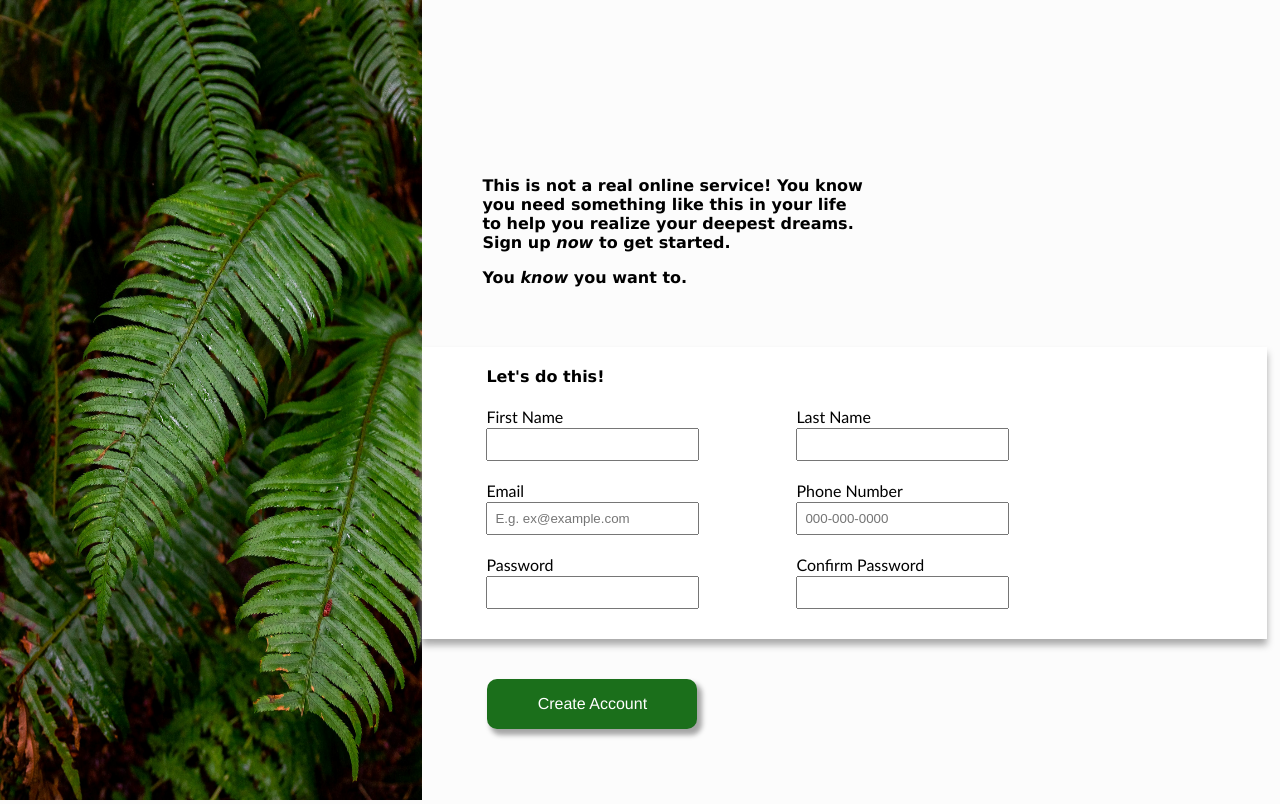
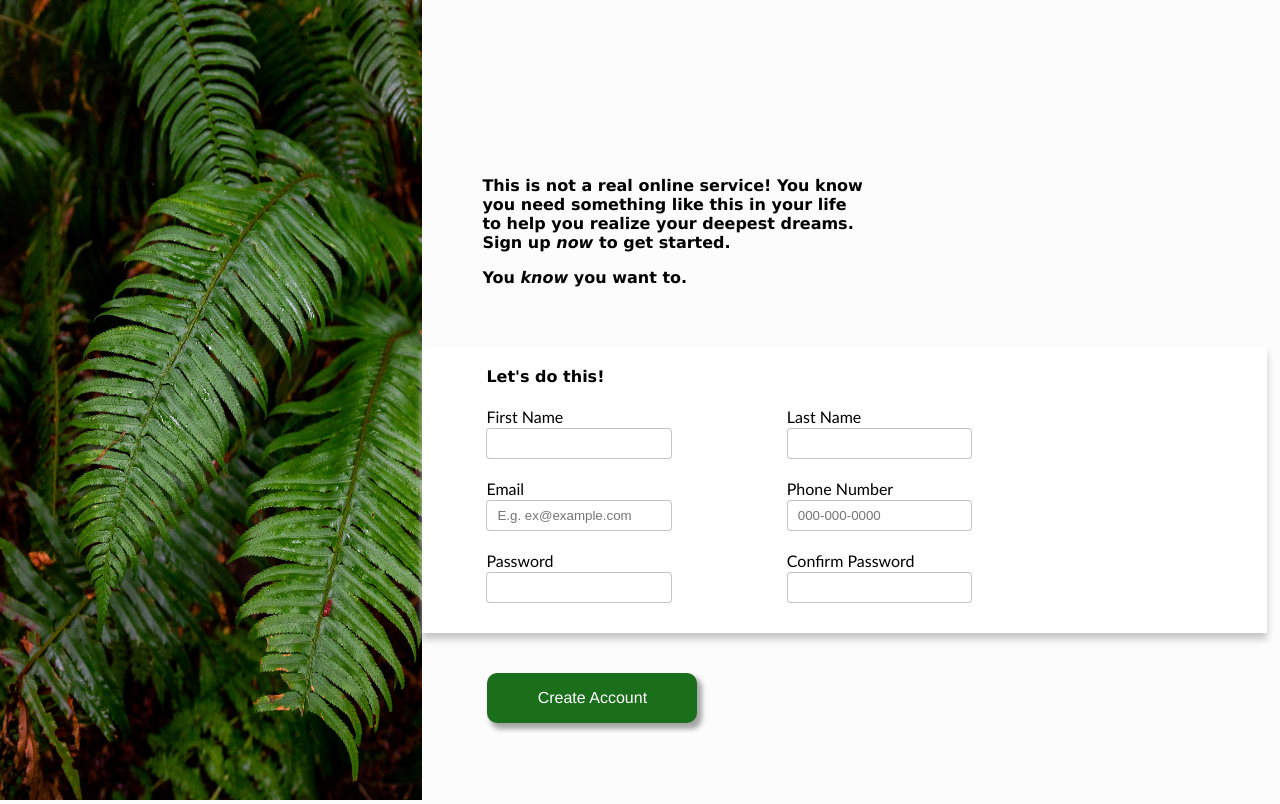
Before and after one commit to dbrooks11/signup-form-odin, a plain HTML site: page index.html in a window 1280 px wide. Drawn offline with Linux system fonts and the light colour scheme.

Commit message:
added padding within input box and drop showdow when focused

```diff
--- a/style.css
+++ b/style.css
@@ -48,13 +48,23 @@ fieldset{
     margin-top: 60px;
     background-color: white;
     width: 66vw;
-    box-shadow: 0px 6px 7px 0px rgb(169, 169, 169);
+    box-shadow: 0px 6px 7px 0px rgb(197, 197, 197);
 }
 
 .input_form > div > form > fieldset > div > div > input {
-    width: 100%;
+    width: 13vw;
     padding: 7px;
+    border-radius: 4px;
+    border: solid 1px rgba(0, 0, 0, 0.228);
+    outline: none;
+    padding-left: 10px;
 }
+
+.input_form > div > form > fieldset > div > div > input:focus {
+border: solid 1px blue;
+box-shadow: 0px 2px 3px 0px rgb(179, 179, 179);
+}
+
 /* selects paired containers in input*/
 .input_form > div > form > fieldset > div{
 display: flex;
@@ -69,6 +79,7 @@ display: flex;
     gap: 2px;
     flex-direction: column;
     font-family:'Trebuchet MS', 'Lucida Sans Unicode', 'Lucida Grande', 'Lucida Sans', Arial, sans-serif;
+    text-wrap: nowrap;
 }
 
 /* first name and last name*/
@@ -80,9 +91,11 @@ display: flex;
     border-color: red;
 }
 /* Password and confirm password*/
-.password_and_confirm input:invalid{
+.password_and_confirm input:{
     border-color: red;
 }
+
+
 
 /*create account button*/
 button{
```
